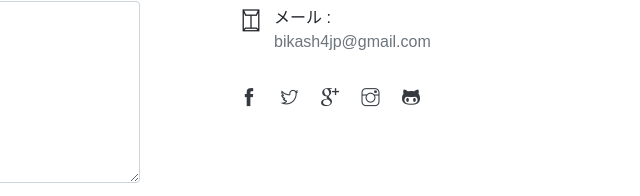
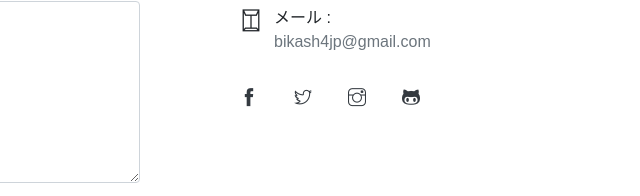
Before and after one commit to Bikash4JP/Personal, a plain HTML site: page index.html in a window 1280 px wide. Shown: the part 5087-5283 px from the top of the page, 640-1280 px from the left. Drawn offline with nearby package versions, Linux system fonts and the light colour scheme.

Commit message:
google plus removed

```diff
--- a/index.html
+++ b/index.html
@@ -543,7 +543,6 @@
                         <ul class="social-icons pt-4">
                             <li class="social-item"><a class="social-link text-dark" href="https://www.facebook.com/profile.php?id=100010032730011"><i class="ti-facebook" aria-hidden="true"></i></a></li>
                             <li class="social-item"><a class="social-link text-dark" href="https://www.instagram.com/thapabikash67/"><i class="ti-twitter" aria-hidden="true"></i></a></li>
-                            <li class="social-item"><a class="social-link text-dark" href="#"><i class="ti-google" aria-hidden="true"></i></a></li>
                             <li class="social-item"><a class="social-link text-dark" href="https://www.instagram.com/thapabikash67/"><i class="ti-instagram" aria-hidden="true"></i></a></li>
                             <li class="social-item"><a class="social-link text-dark" href="https://github.com/Bikash4JP"><i class="ti-github" aria-hidden="true"></i></a></li>
                         </ul>
```
